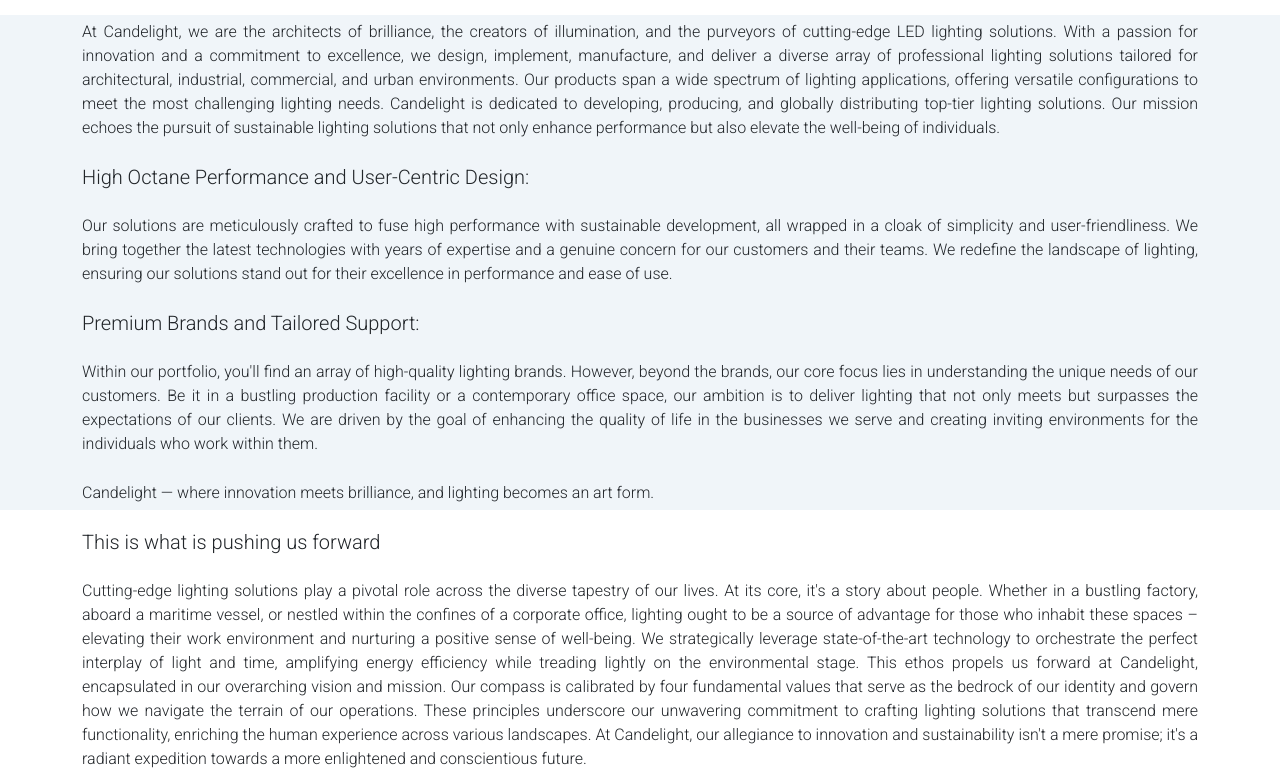
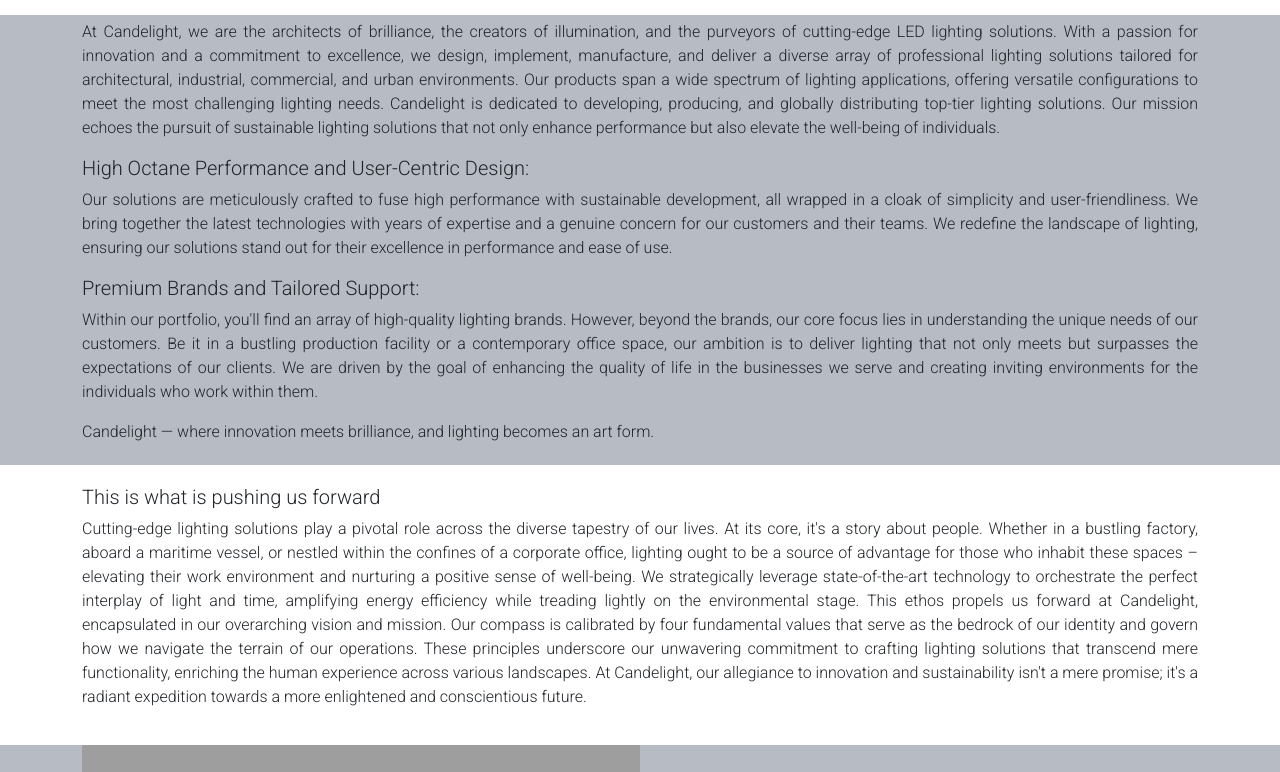
Before and after one commit to Szaitan/Candelight, a Django app: page /about-us in a window 1280 px wide. Shown: the part 376-1148 px from the top of the page. Run offline with Django 4.2, Linux system fonts and the light colour scheme; grey boxes are pictures that could not be loaded.

Commit message:
Rev. 03.03 - About Page: split page 1 and 2, additional css

```diff
--- a/Candelight/settings.py
+++ b/Candelight/settings.py
@@ -21,7 +21,7 @@
 # See https://docs.djangoproject.com/en/4.2/howto/deployment/checklist/
 
 # SECURITY WARNING: keep the secret key used in production secret!
-SECRET_KEY = os.getenv("SECRET_KEY")
+SECRET_KEY = os.getenv("Secret_Key")
 
 # SECURITY WARNING: don't run with debug turned on in production!
 DEBUG = True
--- a/candelight_website/static/candelight_website/about_page/css/about_page.css
+++ b/candelight_website/static/candelight_website/about_page/css/about_page.css
@@ -1,7 +1,13 @@
-h5, p {
-margin: 15px 0;
-padding: 5px 0;
-text-align: justify;
+.first-div-text {
+    margin: 15px 0;
+    padding: 5px 0;
+    text-align: justify;
+}
+
+.second-div-text {
+    margin: 15px 0;
+    padding: 5px 0;
+    text-align: justify;
 }
 
 .odd-div {
@@ -9,7 +15,7 @@
 }
 
 .even-div {
-    background-color: #F0F5F9;
+    background-color: #B6BBC4;
 }
 
 .first-div {
@@ -46,11 +52,10 @@
     position: absolute;
     max-width: 400px;
     height: 12vh;
-    top: 33%;
+    top: 15%;
     left: 14%;
     color: black;
     font-size: 14px;
-    font-weight: bold;
     text-align: justify;
 }
 
@@ -68,11 +73,10 @@
     position: absolute;
     max-width: 400px;
     height: 12vh;
-    top: 33%;
+    top: 15%;
     left: 25%;
     color: black;
     font-size: 14px;
-    font-weight: bold;
     margin: 8px;
     text-align: justify;
 }
--- a/candelight_website/templates/candelight_website/about_page.html
+++ b/candelight_website/templates/candelight_website/about_page.html
@@ -22,6 +22,7 @@
 
 <div class="even-div">
     <div class="container">
+        <div class="first-div-text">
             <p>At Candelight, we are the architects of brilliance, the creators of illumination, and the purveyors of cutting-edge LED lighting solutions.
             With a passion for innovation and a commitment to excellence, we design, implement, manufacture, and deliver a diverse array of professional lighting solutions tailored for architectural, industrial, commercial, and urban environments.
             Our products span a wide spectrum of lighting applications, offering versatile configurations to meet the most challenging lighting needs.
@@ -42,9 +43,11 @@
             <p>Candelight — where innovation meets brilliance, and lighting becomes an art form.</p>
         </div>
     </div>
+</div>
 
 <div class="odd-div">
     <div class="container">
+        <div class="second-div-text">
             <h5>This is what is pushing us forward </h5>
             <p>Cutting-edge lighting solutions play a pivotal role across the diverse tapestry of our lives. At its core, it's a story about people. Whether in a bustling factory, aboard a maritime vessel, or nestled within the confines of a corporate office, lighting ought to be a source of advantage for those who inhabit these spaces – elevating their work environment and nurturing a positive sense of well-being.
             We strategically leverage state-of-the-art technology to orchestrate the perfect interplay of light and time, amplifying energy efficiency while treading lightly on the environmental stage. This ethos propels us forward at Candelight, encapsulated in our overarching vision and mission.
@@ -52,16 +55,25 @@
             At Candelight, our allegiance to innovation and sustainability isn't a mere promise; it's a radiant expedition towards a more enlightened and conscientious future.</p>
         </div>
     </div>
+</div>
 
+<div class="even-div">
     <div class="container">
         <div class="row">
             <div class="col-lg-6 left-side-split">
-            <img src="{% static 'candelight_website/main_page/images/Galeria-Mokotów.jpg' %}" class="split-first-img" alt="split-left-img">
+                <img src="{% static 'candelight_website/about_page/images/about-page-running-up.jpg' %}" class="split-first-img" alt="split-left-img">
             </div>
             <div class="col-lg-6 split-first-text-div">
                 <div class="split-first-text">
-                <p>Lorem ipsum dolor sit amet</p>
-                <p>Lorem ipsum dolor sit amet, consectetur adipiscing elit, sed do eiusmod tempor incididunt ut labore et dolore magna aliqua. Ut enim ad minim veniam, quis nostrud exercitation ullamco laboris nisi ut aliquip ex ea commodo consequat.</p>
+                    <h5>Resilience:</h5>
+                    <p>Embracing challenges as opportunities for growth, adapting to change, and maintaining a resilient spirit in the face of adversity.</p>
+                    <h5>Sustainability:</h5>
+                    <p>Committing to environmentally and socially responsible practices, contributing to a sustainable future for both the company and the broader community.</p>
+                    <h5>Quality:</h5>
+                    <p>Striving for excellence in all aspects of products, services, and operations, ensuring consistent quality to meet or exceed customer expectations.</p>
+                    <h5>Employee Well-Being:</h5>
+                    <p>Prioritizing the health, safety, and overall well-being of employees, fostering a positive work environment.</p>
+                </div>
             </div>
         </div>
     </div>
@@ -71,12 +83,18 @@
     <div class="row">
         <div class="col-lg-6 split-second-text-div">
             <div class="split-second-text">
-                <p>Lorem ipsum dolor sit amet</p>
-                <p>Lorem ipsum dolor sit amet, consectetur adipiscing elit, sed do eiusmod tempor incididunt ut labore et dolore magna aliqua. Ut enim ad minim veniam, quis nostrud exercitation ullamco laboris nisi ut aliquip ex ea commodo consequat.</p>
+                <h5>Integrity:</h5>
+                <p>Upholding honesty and ethical behavior in all business practices, building trust with customers, employees, and stakeholders.</p>
+                <h5>Innovation:</h5>
+                <p>Encouraging creativity and continuous improvement to stay ahead in a dynamic market, fostering a culture of forward-thinking.</p>
+                <h5>Customer:</h5>
+                <p>Prioritizing customer needs and satisfaction, delivering exceptional products or services, and building strong, lasting relationships.</p>
+                <h5>Collaboration:</h5>
+                <p>Promoting teamwork and open communication, recognizing the collective strength of a collaborative and diverse workforce.</p>
             </div>
         </div>
         <div class="col-lg-6 right-side-split">
-            <img src="{% static 'candelight_website/main_page/images/main-page-contact-img.jpg' %}" class="split-first-img" alt="split-left-img">
+            <img src="{% static 'candelight_website/about_page/images/about-page-geometry.jpg' %}" class="split-first-img" alt="split-right-img">
         </div>
     </div>
 </div>
--- a/candelight_website/templates/candelight_website/main_page.html
+++ b/candelight_website/templates/candelight_website/main_page.html
@@ -74,7 +74,7 @@
             </div>
         </div>
         <div class="col-lg-6 right-side-split">
-            <img src="{% static 'candelight_website/main_page/images/main-page-contact-img.jpg' %}" class="split-first-img" alt="split-left-img">
+            <img src="{% static 'candelight_website/main_page/images/main-page-contact-img.jpg' %}" class="split-first-img" alt="split-right-img">
         </div>
     </div>
 </div>
```
Also changed, not shown: candelight_website/static/candelight_website/about_page/images/about-page-geometry.jpg (added), 1 other file. Lines whose indentation alone changed are shown as unchanged.
